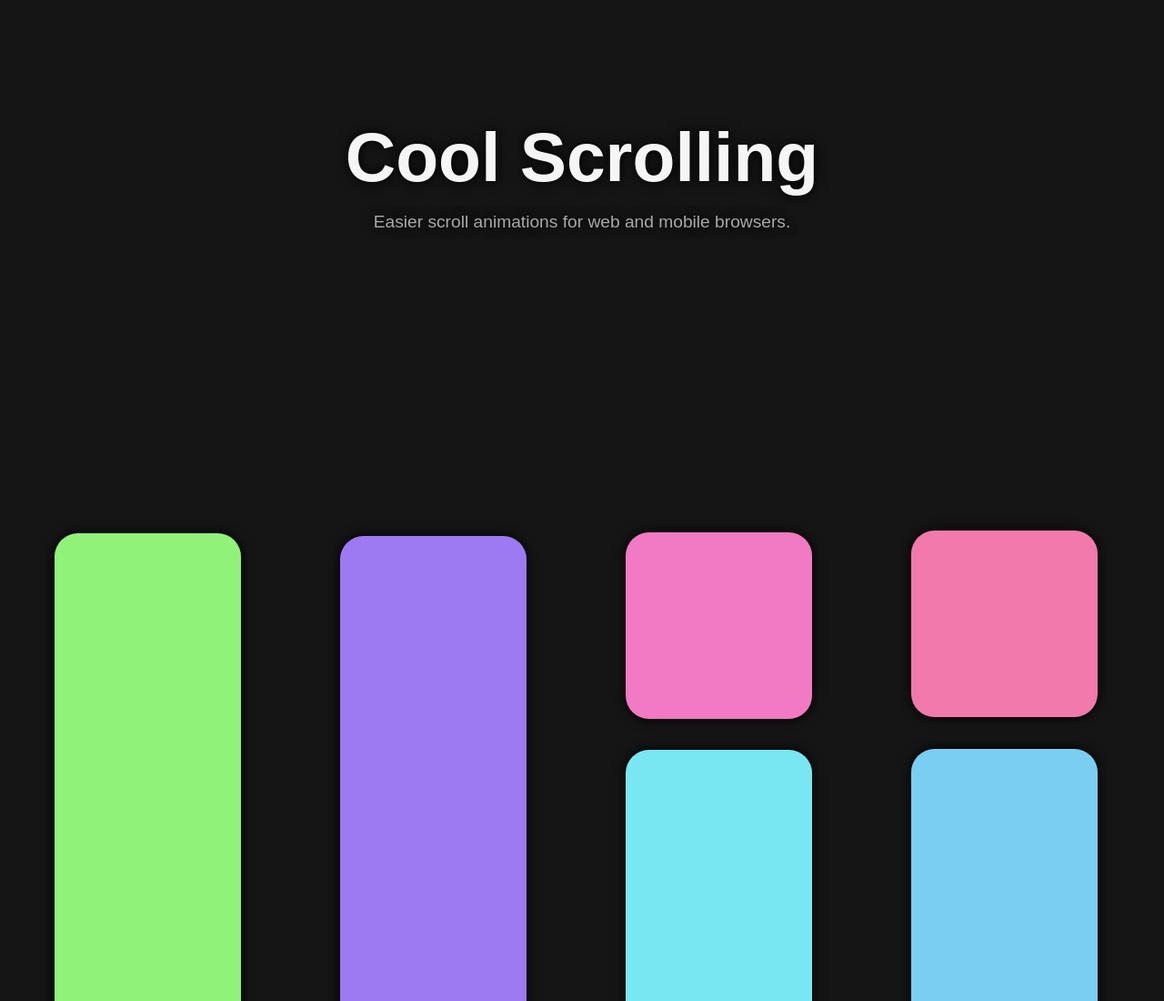
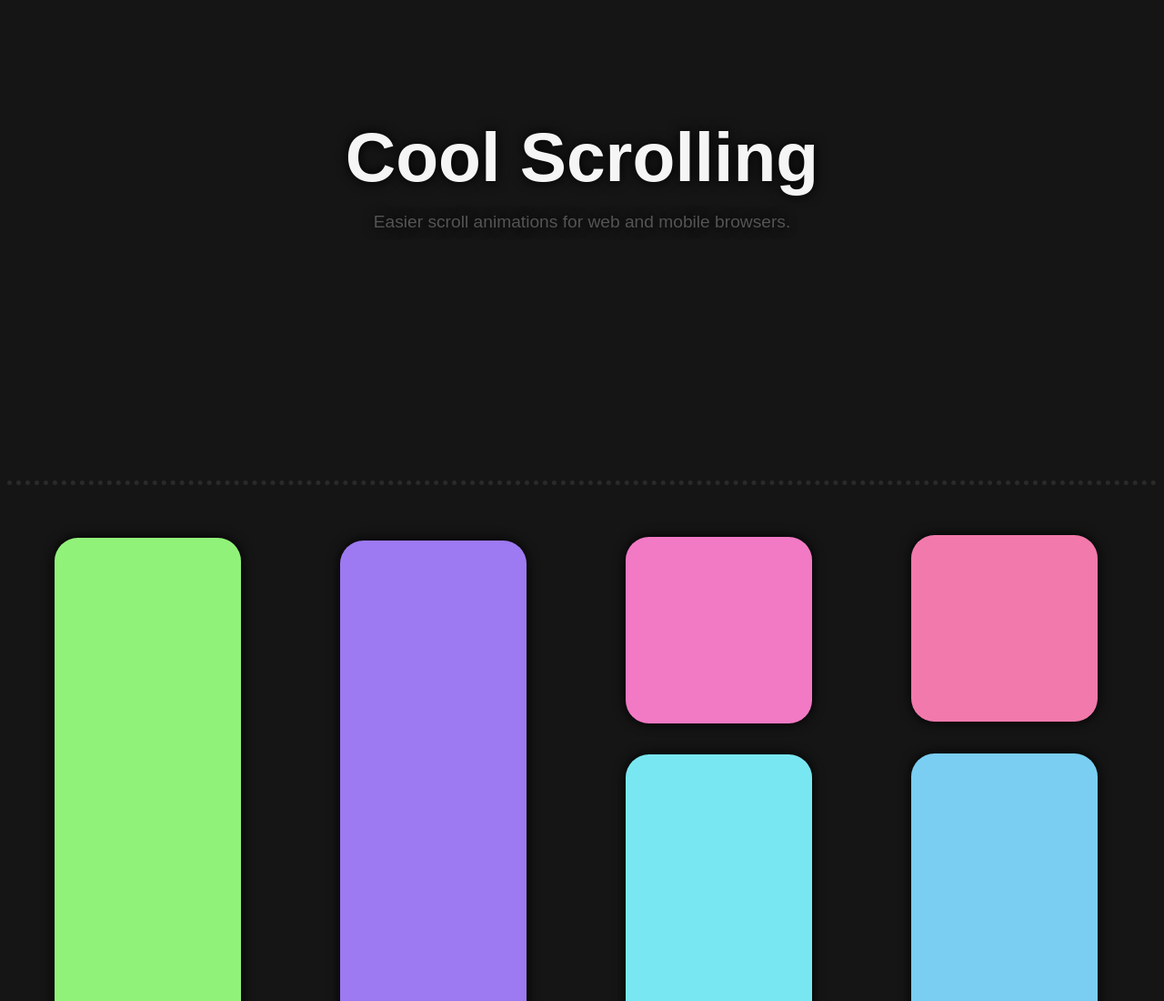
Before and after one commit to wlim33/cool-scrolling, a plain HTML site: page index.html in a window 1280 px wide. Shown: the top 1100 px of the page at 91% size. Drawn offline with Linux system fonts and the light colour scheme.

Commit message:
added bottom border to title

```diff
--- a/styles.css
+++ b/styles.css
@@ -1,8 +1,10 @@
 div#title {
     Font-family: 'Franklin Gothic Medium Cond', Arial, sans-serif;
-    height: 55vh;
+    height: 50vh;
     padding-top: 15vh;
     text-shadow: 0 0 1vw black;
+    border-bottom: thick dotted #2a2a2a;
+    margin-bottom: 5vh;
 }
 p1 {
     font-size: 6vw;
@@ -16,7 +18,7 @@ p2 {
     font-size: 1.5vw;
     display: block;
     text-align: center;
-    color: darkgrey;
+    color: #545454;
     margin: auto;
     padding-top: 2vh;
 }
```
